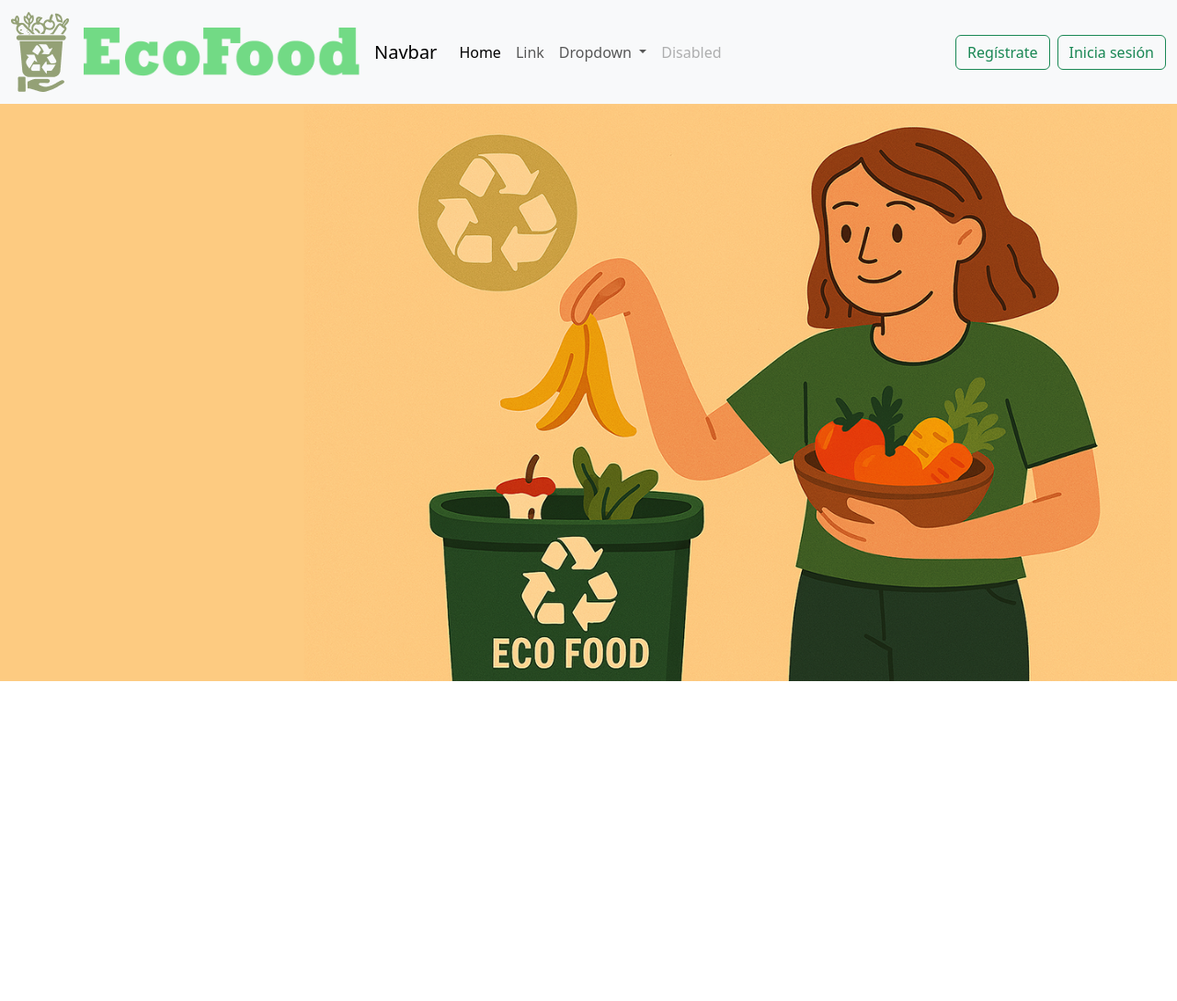
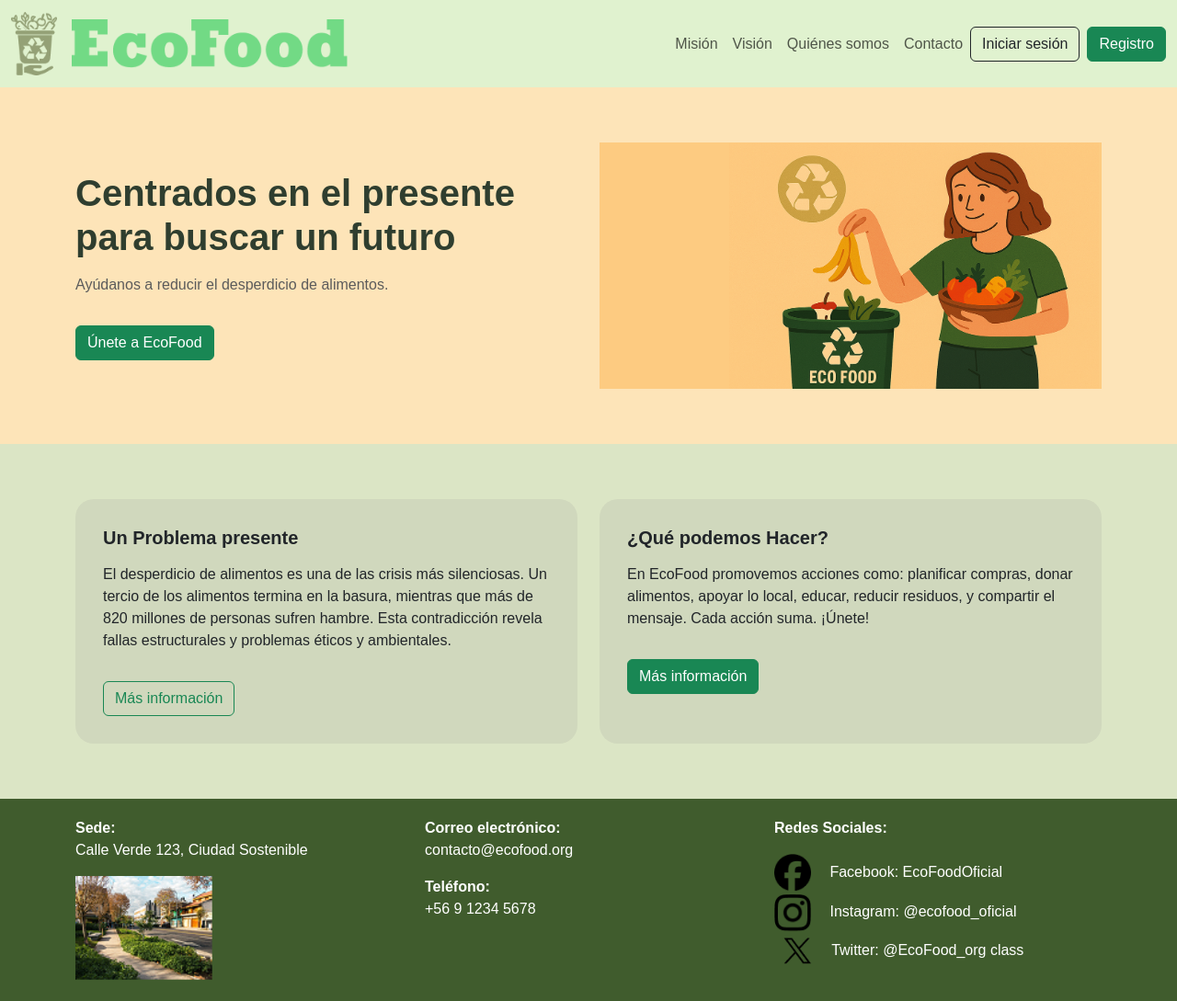
Before and after one commit to Juinses/EcoFood-Ev12-P3-C1-JB, a plain HTML site: page index.html in a window 1280 px wide. Shown: the whole page at 92% size. Before the commit the page ends 800 px from the top, so only its background shows below. Drawn offline with nearby package versions, Linux system fonts and the light colour scheme.

Commit message:
cambio de index.html y se añaden diversas imagenes a img

```diff
--- a/index.html
+++ b/index.html
@@ -1,59 +1,134 @@
 <!doctype html>
-<html lang="en">
+<html lang="es">
   <head>
     <meta charset="utf-8">
     <meta name="viewport" content="width=device-width, initial-scale=1">
-    <title>Bootstrap Navbar</title>
+    <title>EcoFood</title>
     <link href="https://cdn.jsdelivr.net/npm/bootstrap@5.3.6/dist/css/bootstrap.min.css" rel="stylesheet">
+    <style>
+      body {
+        font-family: 'Arial', sans-serif;
+      }
+      .hero {
+        background-color: #fde4b8;
+        padding: 60px 20px;
+      }
+      .hero h1 {
+        color: #2f3e2f;
+        font-weight: bold;
+      }
+      .hero p {
+        color: #5b5b5b;
+      }
+      .info-section {
+        background-color: #dbe5c5;
+        padding: 60px 0;
+      }
+      .info-box {
+        background-color: #d0d8bd;
+        border-radius: 20px;
+        padding: 30px;
+        height: 100%;
+      }
+      .footer {
+        background-color: #405c2d;
+        color: white;
+        padding: 20px 0;
+      }
+    </style>
   </head>
   <body>
 
-    <nav class="navbar navbar-expand-lg navbar-light bg-light">
+    <!-- NAVBAR -->
+    <nav class="navbar navbar-expand-lg" style="background-color: #e0f2cf;">
       <div class="container-fluid">
-        <a class="navbar-brand" href="#">
-          <img src="img/Logo Ecofood.png" alt="Logo" width="63" height="87">
+        <a class="navbar-brand d-flex align-items-center" href="#">
+          <img src="img/Logo Ecofood.png" alt="Logo" width="50" class="me-3">
+          <img src="img/Icono letras.png" alt="Logo" width="300" class="me-4">
         </a>
-        <a class="navbar-brand" href="#">
-            <img src="img/Icono letras.png" alt="Logo" width="300">
-          </a>
-        <a class="navbar-brand" href="#">Navbar</a>
-        <button class="navbar-toggler" type="button" data-bs-toggle="collapse" data-bs-target="#navbarSupportedContent"
-          aria-controls="navbarSupportedContent" aria-expanded="false" aria-label="Toggle navigation">
-          <span class="navbar-toggler-icon"></span>
-        </button>
-        <div class="collapse navbar-collapse" id="navbarSupportedContent">
-          <ul class="navbar-nav me-auto mb-2 mb-lg-0">
-            <li class="nav-item">
-              <a class="nav-link active" aria-current="page" href="#">Home</a>
-            </li>
-            <li class="nav-item">
-              <a class="nav-link" href="#">Link</a>
-            </li>
-            <li class="nav-item dropdown">
-              <a class="nav-link dropdown-toggle" href="#" role="button" data-bs-toggle="dropdown" aria-expanded="false">
-                Dropdown
-              </a>
-              <ul class="dropdown-menu">
-                <li><a class="dropdown-item" href="#">Action</a></li>
-                <li><a class="dropdown-item" href="#">Another action</a></li>
-                <li><hr class="dropdown-divider"></li>
-                <li><a class="dropdown-item" href="#">Something else here</a></li>
-              </ul>
-            </li>
-            <li class="nav-item">
-              <a class="nav-link disabled" href="#" tabindex="-1" aria-disabled="true">Disabled</a>
-            </li>
+        <div class="collapse navbar-collapse justify-content-end">
+          <ul class="navbar-nav mb-2 mb-lg-0">
+            <li class="nav-item"><a class="nav-link" href="#">Misión</a></li>
+            <li class="nav-item"><a class="nav-link" href="#">Visión</a></li>
+            <li class="nav-item"><a class="nav-link" href="#">Quiénes somos</a></li>
+            <li class="nav-item"><a class="nav-link" href="#">Contacto</a></li>
           </ul>
-
-          <form class="d-flex">
-            <button class="btn btn-outline-success me-2" type="button">Regístrate</button>
-            <button class="btn btn-outline-success" type="button">Inicia sesión</button>
-          </form>
+          <button class="btn btn-outline-dark me-2">Iniciar sesión</button>
+          <button class="btn btn-success">Registro</button>
         </div>
       </div>
     </nav>
+
+    <!-- HERO -->
+    <section class="hero text-center">
+      <div class="container">
+        <div class="row align-items-center">
+          <div class="col-md-6 text-md-start">
+            <h1>Centrados en el presente<br>para buscar un futuro</h1>
+            <p class="mt-3">Ayúdanos a reducir el desperdicio de alimentos.</p>
+            <button class="btn btn-success mt-3">Únete a EcoFood</button>
+          </div>
+          <div class="col-md-6">
+            <img src="img/Fondo-hero.png" alt="Ilustración" class="img-fluid" width="1000" height="60" >
+          </div>
+        </div>
       </div>
-      <img src="img/Fondo-hero.png" class="img-fluid" alt="...">
+    </section>
+
+    <!-- INFO -->
+    <section class="info-section">
+      <div class="container">
+        <div class="row g-4">
+          <div class="col-md-6">
+            <div class="info-box">
+              <h5><strong>Un Problema presente</strong></h5>
+              <p class="mt-3">
+                El desperdicio de alimentos es una de las crisis más silenciosas. Un tercio de los alimentos termina en la basura, mientras que más de 820 millones de personas sufren hambre. Esta contradicción revela fallas estructurales y problemas éticos y ambientales.
+              </p>
+              <button class="btn btn-outline-success mt-3">Más información</button>
+            </div>
+          </div>
+          <div class="col-md-6">
+            <div class="info-box">
+              <h5><strong>¿Qué podemos Hacer?</strong></h5>
+              <p class="mt-3">
+                En EcoFood promovemos acciones como: planificar compras, donar alimentos, apoyar lo local, educar, reducir residuos, y compartir el mensaje. Cada acción suma. ¡Únete!
+              </p>
+              <button class="btn btn-success mt-3">Más información</button>
+            </div>
+          </div>
+        </div>
+      </div>
+    </section>
+
+    <!-- FOOTER -->
+    <footer class="footer text-center">
+      <div class="container">
+        <div class="row text-start">
+          <div class="col-md-4">
+            <p><strong>Sede:</strong><br>Calle Verde 123, Ciudad Sostenible</p>
+            <img src="img/Ecofood-Sede.png" alt="Logo" width="150" class="me-3">
+          </div>
+          <div class="col-md-4">
+            <p><strong>Correo electrónico:</strong><br>contacto@ecofood.org</p>
+            <p><strong>Teléfono:</strong><br>+56 9 1234 5678</p>
+          </div>
+          <div class="col-md-4">
+            <p><strong>Redes Sociales:</strong></p>
+            <p>
+              <img src="img/Logo facebook.png" alt="Logo" width="40" class="me-3">
+              Facebook: EcoFoodOficial<br>
+              <img src="img/logo instagram.png" alt="Logo" width="40" class="me-3">
+              Instagram: @ecofood_oficial<br>
+              <img src="img/logo x.png" alt="Logo" width="50" class="me-2">
+              Twitter: @EcoFood_org class
+            </p>
+          </div>
+        </div>
+      </div>
+    </footer>
+
+    <!-- BOOTSTRAP JS -->
     <script src="https://cdn.jsdelivr.net/npm/bootstrap@5.3.6/dist/js/bootstrap.bundle.min.js"></script>
   </body>
 </html>
```
Also changed, not shown: img/Ecofood-Sede.png (added), img/Logo facebook.png (added), img/logo instagram.png (added), img/logo x.png (added).
